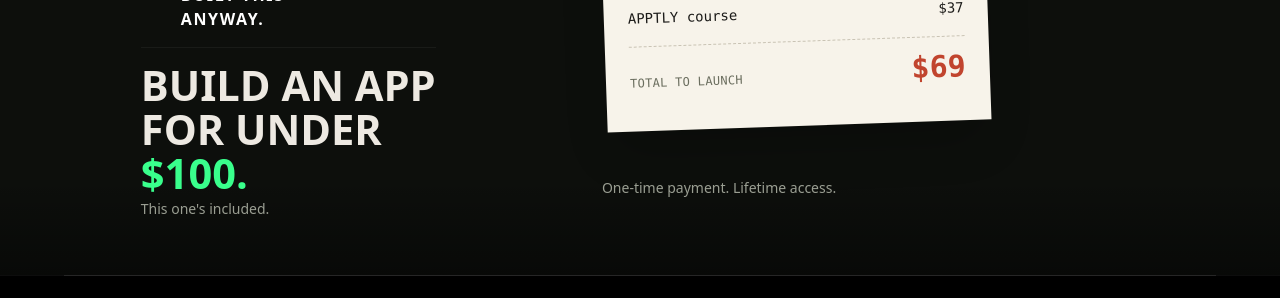
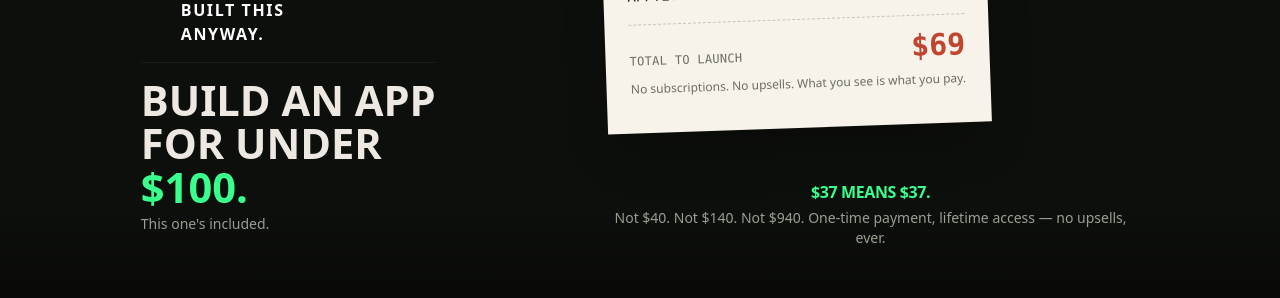
Before and after one commit to myapptly/apptly-website, a Next.js app: page / in a window 1280 px wide. Shown: the part 708-1006 px from the top of the page. Built offline with nearby package versions, Linux system fonts and the light colour scheme.

Commit message:
Update hero.tsx

```diff
--- a/components/hero.tsx
+++ b/components/hero.tsx
@@ -120,10 +120,20 @@ export function Hero() {
               <span className="text-xs uppercase tracking-wide text-[#6B6E5F]">Total to launch</span>
               <span className="text-3xl font-bold text-[#C1442E]">$69</span>
             </div>
-          </div>
+            <p className="mt-2 text-xs text-center text-[#6B6E5F]">
+  No subscriptions. No upsells. What you see is what you pay.
+</p>
+           </div>
 
           <div className="relative z-20 flex flex-wrap items-center gap-5 mt-4">
-            <span className="text-sm text-[#9A9E92]">One-time payment. Lifetime access.</span>
+            <div className="w-full text-center">
+  <p className="font-black uppercase tracking-tight text-[#39FF8C]">
+    $37 means $37.
+  </p>
+  <p className="text-sm text-[#9A9E92] mt-1">
+    Not $40. Not $140. Not $940. One-time payment, lifetime access — no upsells, ever.
+  </p>
+</div>
           </div>
         </motion.div>
       </div>
```
